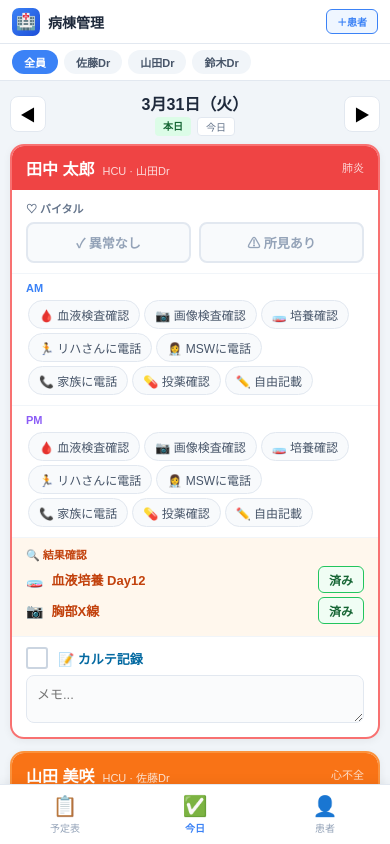
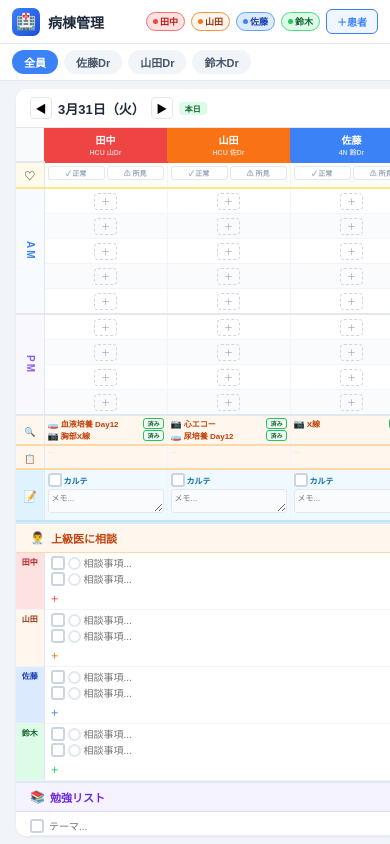
Before and after one commit to enishishamo/ward-management-app, a React (Vite) app: page / in a window 390 px wide. Built offline with nearby package versions, Linux system fonts and the light colour scheme.

Commit message:
Remove mobile layout: use desktop layout on all devices

```diff
--- a/src/App.jsx
+++ b/src/App.jsx
@@ -361,16 +361,10 @@ export default function App() {
   const [aCL, setACL] = useState({});
   const [dCL, setDCL] = useState({});
   const [rlOpen, setRlOpen] = useState({});
-  const [isMobile, setIsMobile] = useState(false);
+  const isMobile = false;
   const [mobileTab, setMobileTab] = useState("todo");
   const [filterDoctor, setFilterDoctor] = useState("all");
   const filteredPats = useMemo(() => filterDoctor === "all" ? sortedPats : sortedPats.filter(p => p.doctor === filterDoctor), [sortedPats, filterDoctor]);
-  useEffect(() => {
-    const h = () => setIsMobile(window.innerWidth < 768);
-    h();
-    window.addEventListener("resize", h);
-    return () => window.removeEventListener("resize", h);
-  }, []);
   useEffect(() => { saveLS("ward_patients", patients); }, [patients]);
   useEffect(() => { saveLS("ward_discharged", discharged); }, [discharged]);
   useEffect(() => { saveLS("ward_orders", orders); }, [orders]);
```
